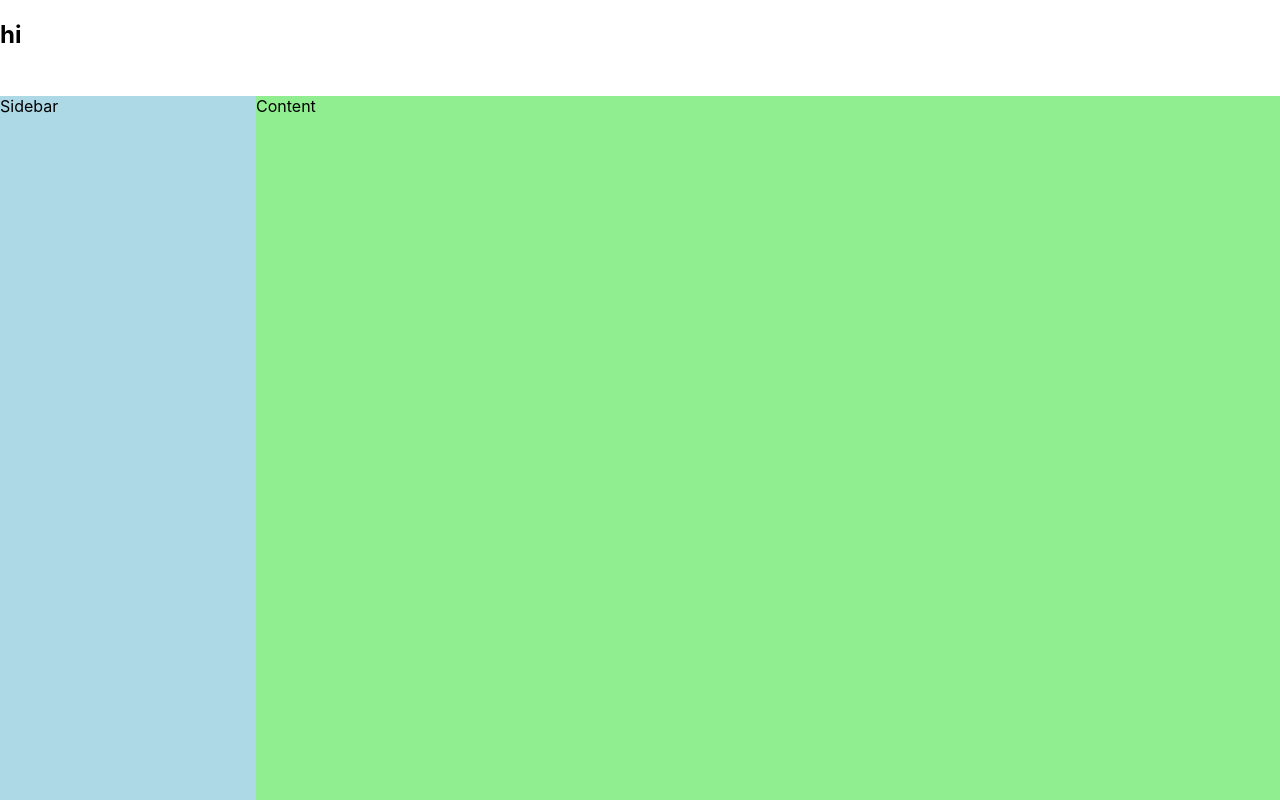
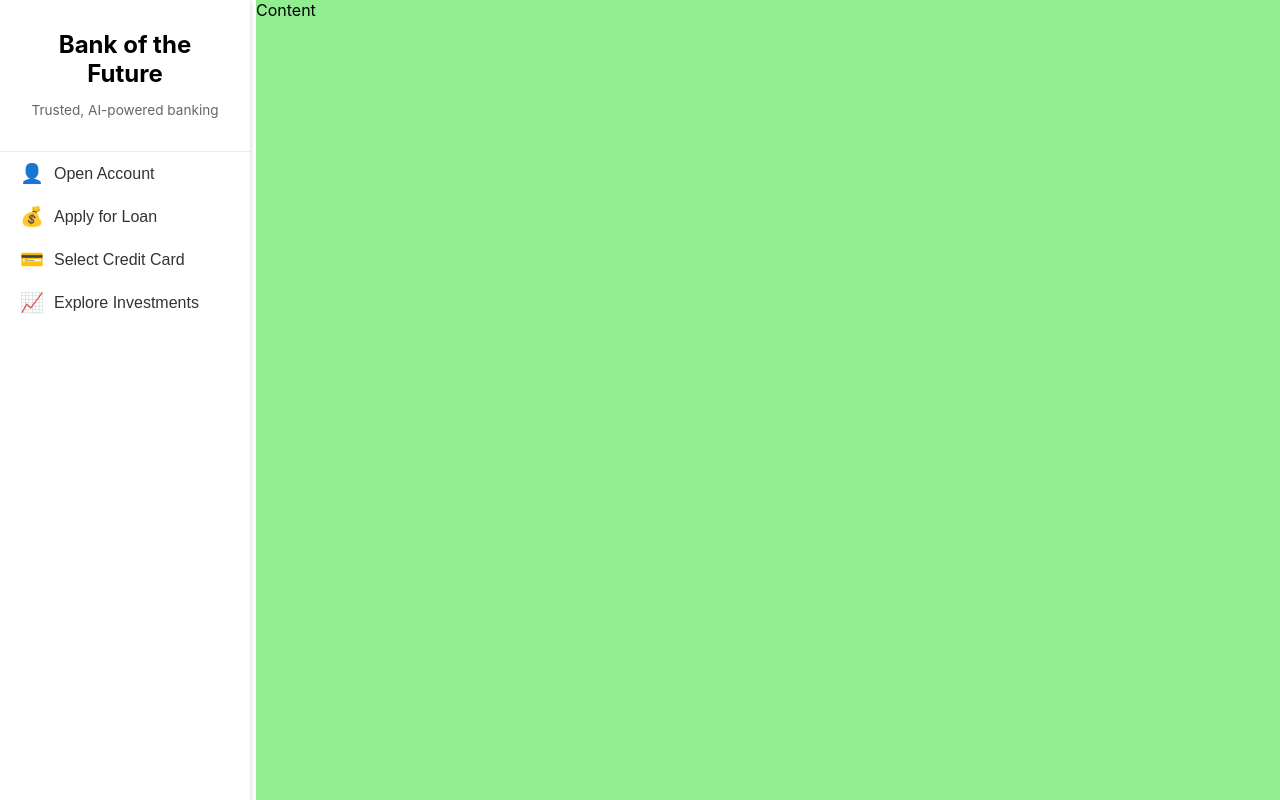
Before and after one commit to Nikulp23/FinanceHacks, a React (Create React App) app in the folder frontend/: page / in a window 1280 px wide. Built offline with nearby package versions, Linux system fonts and the light colour scheme.

Commit message:
Added beginning left navbar

```diff
--- a/frontend/package.json
+++ b/frontend/package.json
@@ -3,6 +3,7 @@
   "version": "0.1.0",
   "private": true,
   "dependencies": {
+    "@babel/plugin-proposal-private-property-in-object": "^7.21.11",
     "@testing-library/jest-dom": "^5.17.0",
     "@testing-library/react": "^13.4.0",
     "@testing-library/user-event": "^13.5.0",
--- a/frontend/src/Components/Content/Content.css
+++ b/frontend/src/Components/Content/Content.css
@@ -1,10 +1,10 @@
 .content {
    width: 80%;
-   height: 88%;
+   height: 100%;
 
    position: fixed;
    left: 20%;
-   top: 12%;
+   /* top: 12%; */
 
    background-color: lightgreen;
 }
--- a/frontend/src/Components/Sidebar/Sidebar.css
+++ b/frontend/src/Components/Sidebar/Sidebar.css
@@ -1,8 +1,58 @@
 .sidebar {
-   height: 88%;
-   width: 20%;
+  height: 100vh;
+  width: 250px;
+  position: fixed;
+  background-color: #fff;
+  box-shadow: 0 2px 5px 0 rgba(0,0,0,0.2);
+  display: flex;
+  flex-direction: column;
+}
 
-   position: fixed;
-   top:12%;
-   background-color: lightblue;
+.sidebar-header {
+  padding: 20px;
+  text-align: center;
+  border-bottom: 1px solid #eaeaea;
 }
+
+.sidebar-logo {
+  width: 50px;
+  height: auto;
+  margin-bottom: 10px;
+}
+
+.sidebar-header h1 {
+  margin: 10px 0;
+  font-size: 1.5em;
+}
+
+.sidebar-header p {
+  color: #666;
+  font-size: 0.85em;
+}
+
+.sidebar-menu {
+  display: flex;
+  flex-direction: column;
+}
+
+.menu-item {
+  display: flex;
+  align-items: center;
+  padding: 10px 20px;
+  font-size: 1em;
+  color: #333;
+  background: transparent;
+  border: none;
+  text-align: left;
+  cursor: pointer;
+  transition: background-color 0.3s;
+}
+
+.menu-item:hover {
+  background-color: #f4f4f4;
+}
+
+.icon {
+  margin-right: 10px;
+  font-size: 1.2em;
+}
--- a/frontend/src/Components/Sidebar/Sidebar.jsx
+++ b/frontend/src/Components/Sidebar/Sidebar.jsx
@@ -1,9 +1,32 @@
 import './Sidebar.css'
+// import logo from'../../assets/logo.png';
+
 
 const Sidebar = () => {
   return (
    <>
-      <div className="sidebar">Sidebar</div>
+      <div className="sidebar">
+        <div className="sidebar-header">
+          {/* <img src={logo} alt="Bank Logo" className="sidebar-logo" /> */}
+          <h1>Bank of the Future</h1>
+          <p>Trusted, AI-powered banking</p>
+        </div>
+        <div className="sidebar-menu">
+          <button className="menu-item">
+            <span className="icon">👤</span> Open Account
+          </button>
+          <button className="menu-item">
+            <span className="icon">💰</span> Apply for Loan
+          </button>
+          <button className="menu-item">
+            <span className="icon">💳</span> Select Credit Card
+          </button>
+          <button className="menu-item">
+            <span className="icon">📈</span> Explore Investments
+          </button>
+        </div>
+      </div>
+
    </>
   )
 }
--- a/frontend/src/Home/index.jsx
+++ b/frontend/src/Home/index.jsx
@@ -1,12 +1,12 @@
 import './index.css'
-import NavBar from '../Components/Navbar/Navbar'
+// import NavBar from '../Components/Navbar/Navbar'
 import Sidebar from '../Components/Sidebar/Sidebar'
 import Content from '../Components/Content/Content'
 
 const Home = () => {
   return (
    <>
-      <NavBar />
+      {/* <NavBar /> */}
       <Sidebar />
       <Content />
    </>
```
Also changed, not shown: frontend/src/assets/logo.png (added), 1 other file (tests, documents, lock files or other folders).
